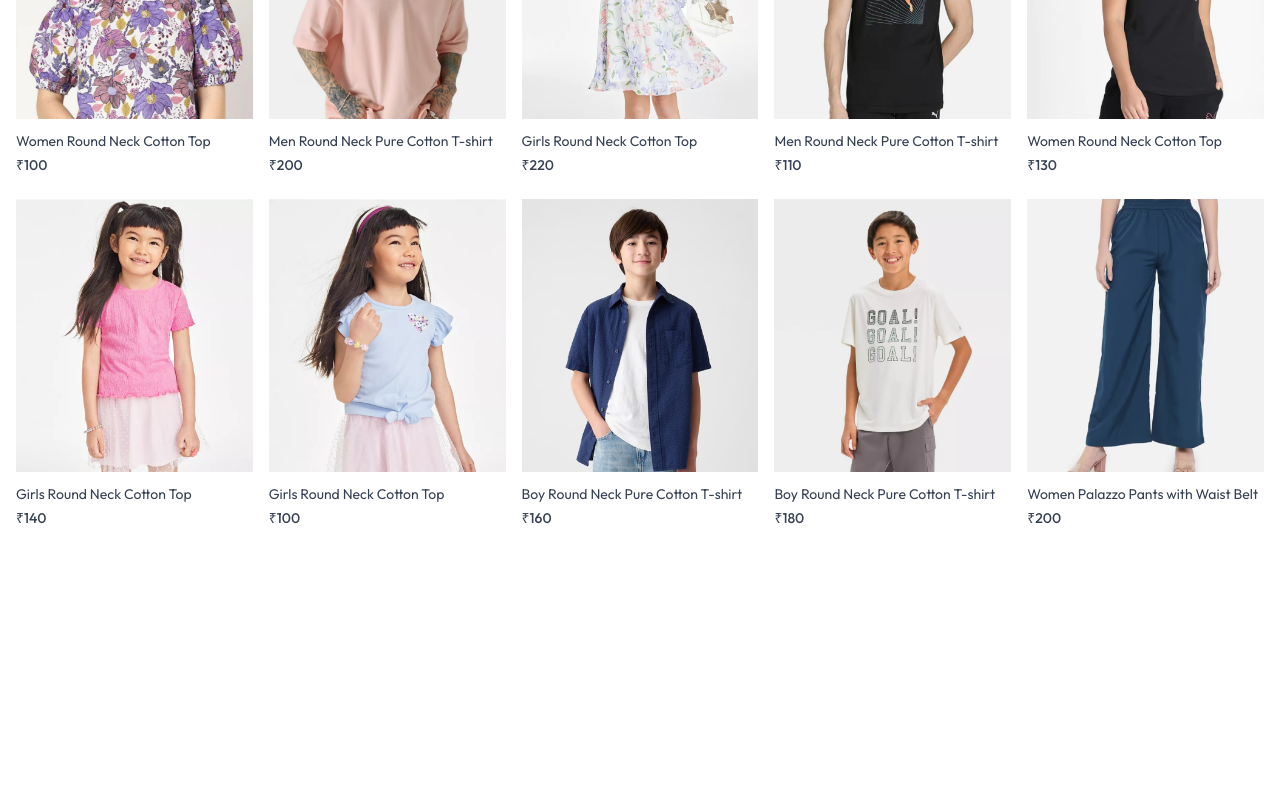
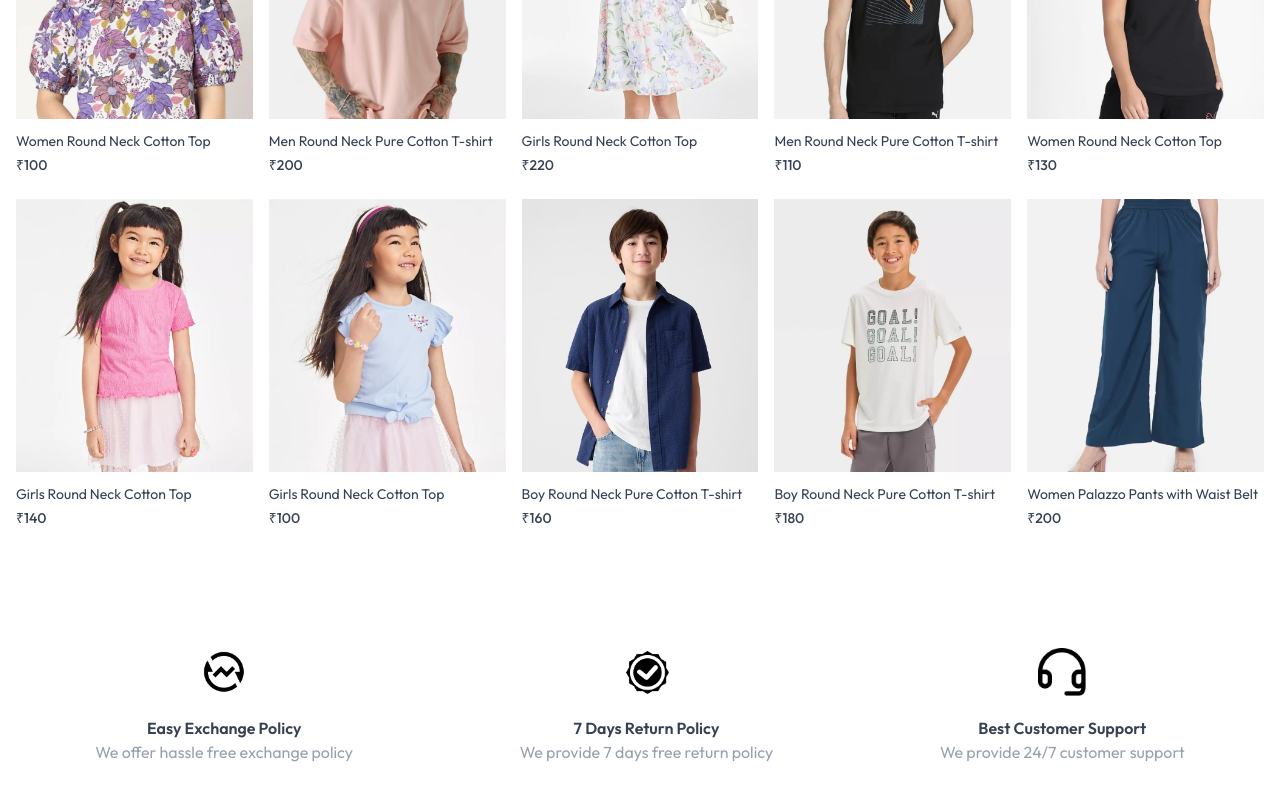
Before and after one commit to Smrd1104/mens-wear, a React (Vite) app in the folder frontend/: page / in a window 1280 px wide. Shown: the part 1819-2619 px from the top of the page. Before the commit the page ends 2387 px from the top, so only its background shows below. Built offline with nearby package versions, Linux system fonts and the light colour scheme.

Commit message:
ourpolicy created

```diff
--- /dev/null
+++ b/frontend/src/components/OurPolicy.jsx
@@ -0,0 +1,25 @@
+import { assets } from "../assets/frontend_assets/assets";
+
+const OurPolicy = () => {
+    return (
+        <div className='flex flex-col sm:flex-row justify-around gap-12 sm:gap-2 text-center py-20 text-xs sm:text-sm md:text-base text-gray-700'>
+            <div>
+                <img src={assets.exchange_icon} className="w-12 m-auto mb-5" alt="" />
+                <p className="font-semibold">Easy Exchange Policy</p>
+                <p className="text-gray-400">We offer hassle free exchange policy</p>
+            </div>
+            <div>
+                <img src={assets.quality_icon} className="w-12 m-auto mb-5" alt="" />
+                <p className="font-semibold">7 Days Return Policy</p>
+                <p className="text-gray-400">We provide 7 days free return policy</p>
+            </div>
+            <div>
+                <img src={assets.support_img} className="w-12 m-auto mb-5" alt="" />
+                <p className="font-semibold">Best Customer Support </p>
+                <p className="text-gray-400">We provide 24/7 customer support </p>
+            </div>
+        </div>
+    )
+}
+
+export default OurPolicy
--- a/frontend/src/pages/Home.jsx
+++ b/frontend/src/pages/Home.jsx
@@ -1,6 +1,7 @@
 import BestSeller from '../components/BestSeller'
 import Hero from '../components/Hero'
 import LatestCollection from '../components/LatestCollection'
+import OurPolicy from '../components/OurPolicy'
 
 const Home = () => {
     return (
@@ -8,6 +9,7 @@
             <Hero />
             <LatestCollection />
             <BestSeller />
+            <OurPolicy />
         </div>
     )
 }
```
